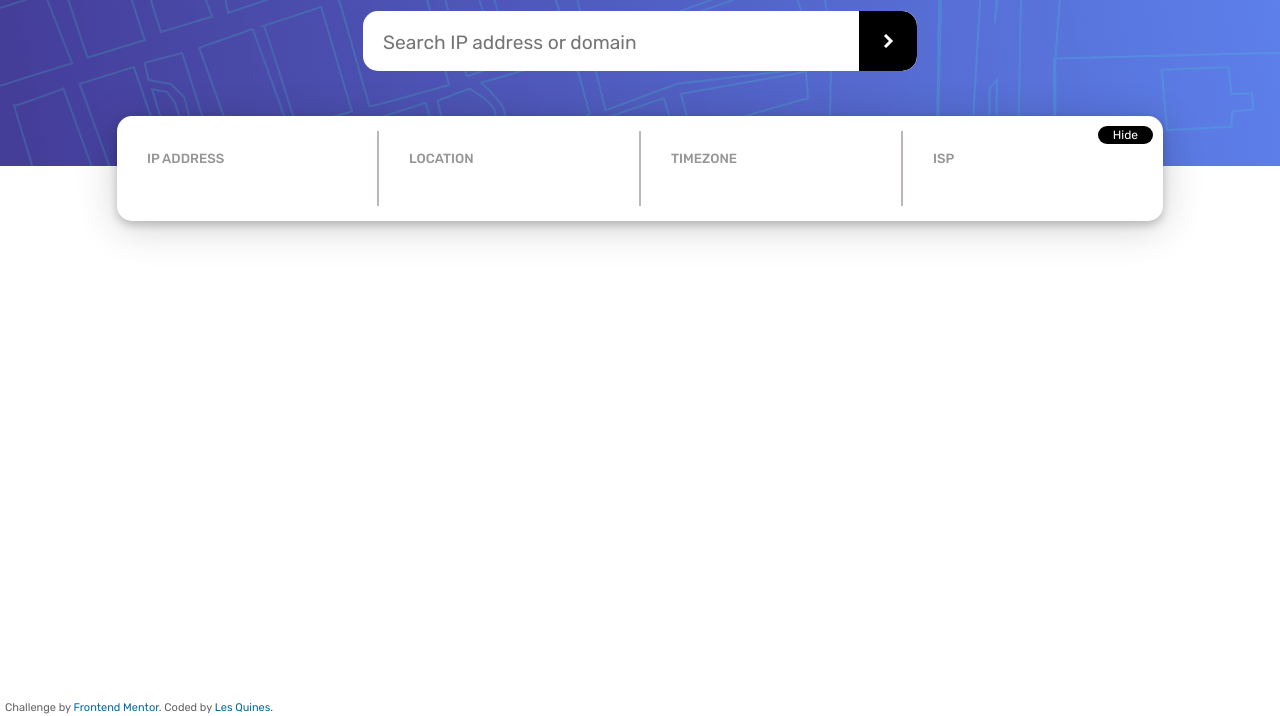
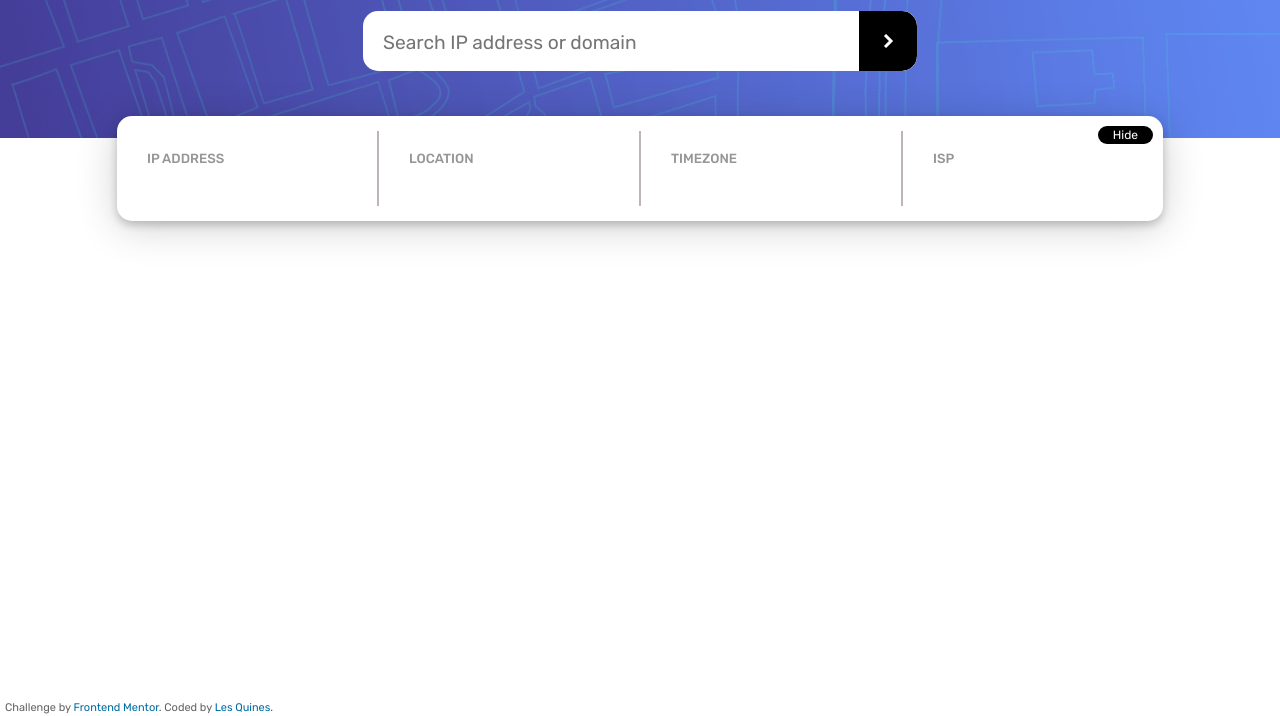
Before and after one commit to lquines/ip-tracker, a plain HTML site: page index.html in a window 1280 px wide. Shown: the part 84-800 px from the top of the page. Drawn offline with nearby package versions, Linux system fonts and the light colour scheme; no server answers.

Commit message:
background-size change to contain

```diff
--- a/styles.css
+++ b/styles.css
@@ -19,7 +19,7 @@ body {
   font-family: Rubik, sans-serif;
   background-image: url(images/pattern-bg.png);
   background-repeat: no-repeat;
-  background-size: auto;
+  background-size: contain;
   position: fixed;
   top: 0;
   left: 0;
```
